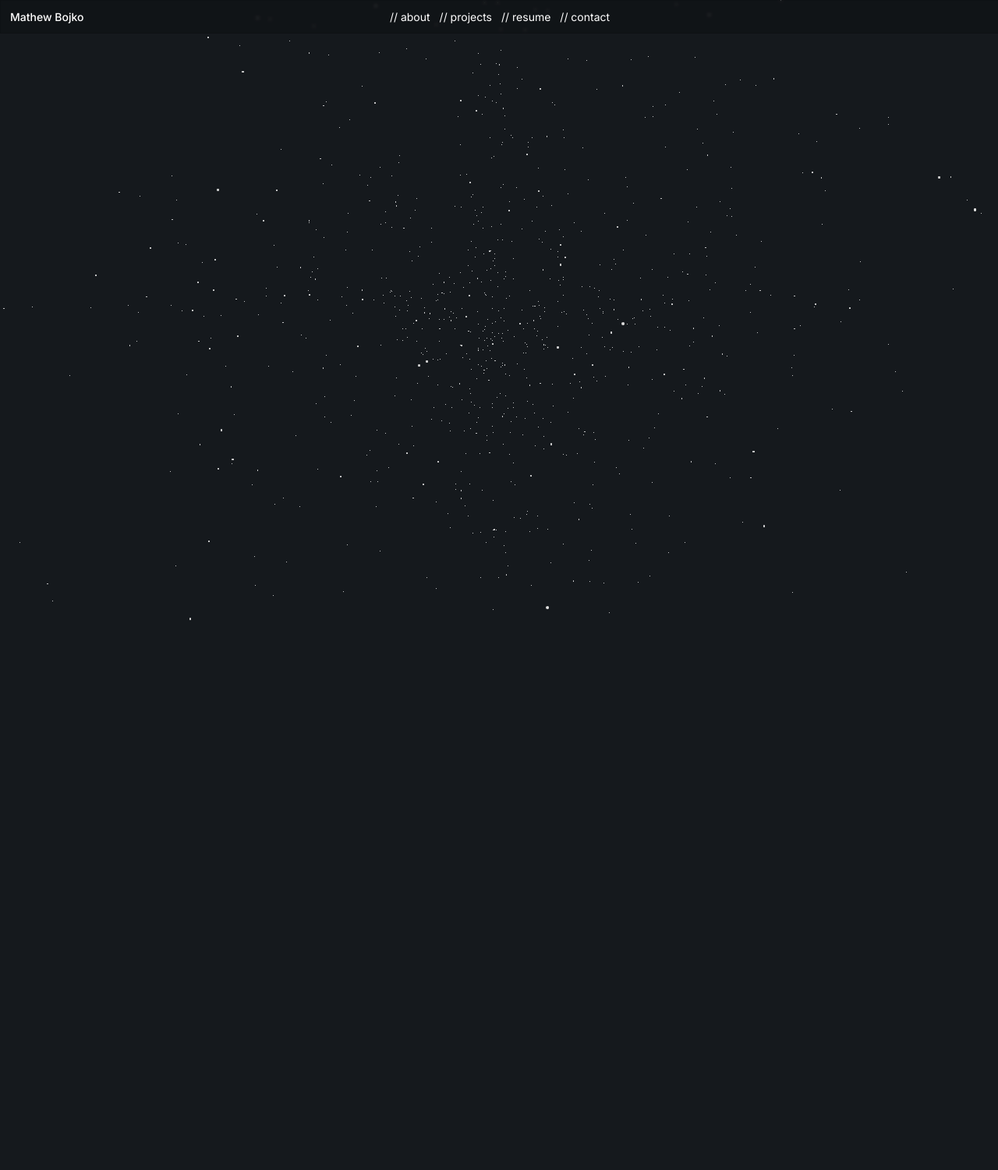
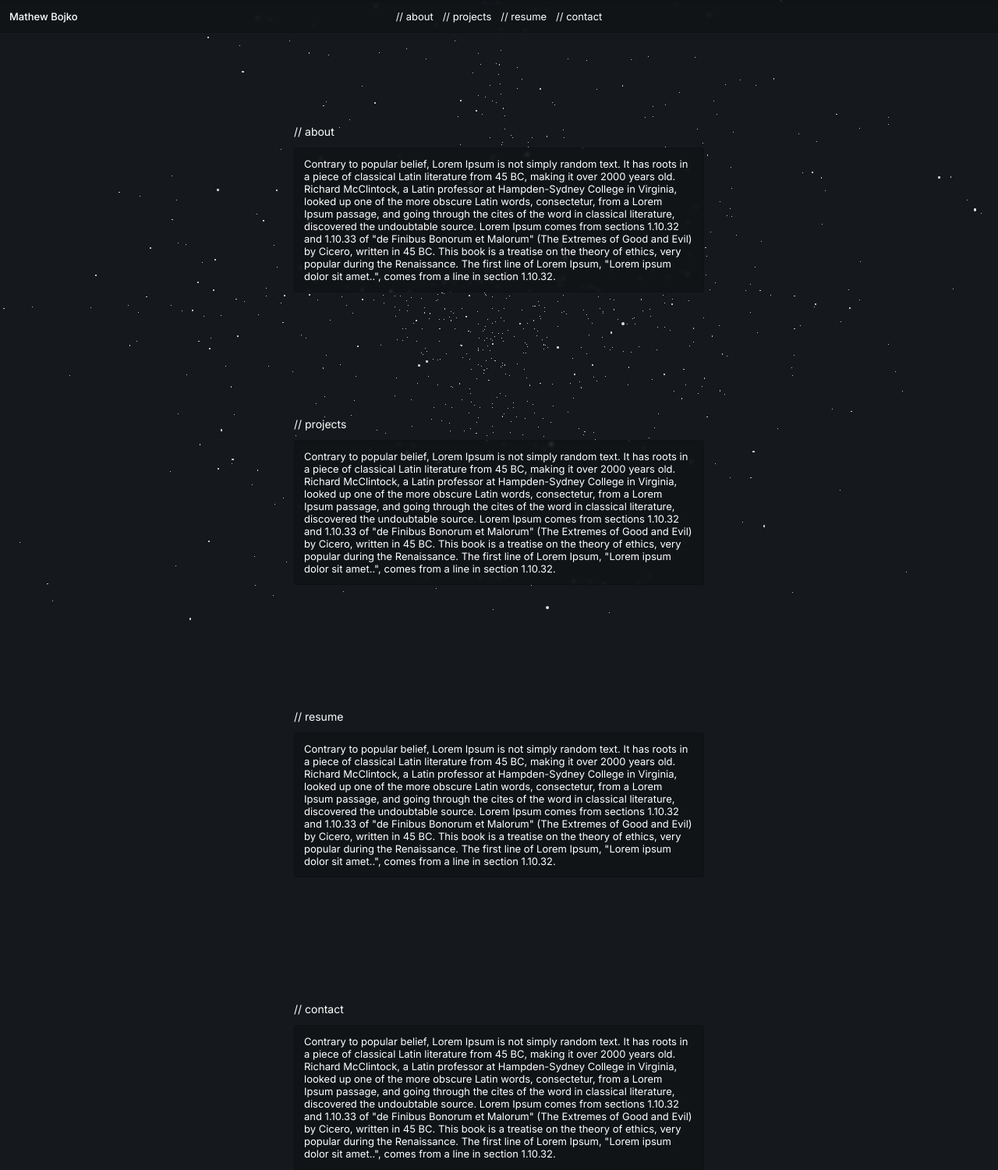
Before and after one commit to bmathus/portfolio-web, a website built with Vite: page index.html in a window 1280 px wide. Shown: the whole page at 78% size. Before the commit the page ends 800 px from the top, so only its background shows below. Built offline with nearby package versions, Linux system fonts and the light colour scheme.

Commit message:
sections prototyping

```diff
--- a/index.html
+++ b/index.html
@@ -15,13 +15,84 @@
   <body>
     <canvas id="app"></canvas>
     <main>
+      <div id="about" class="section">
+        <div class="heading">// about</div>
+        <div class="content">
+          Contrary to popular belief, Lorem Ipsum is not simply random text. It
+          has roots in a piece of classical Latin literature from 45 BC, making
+          it over 2000 years old. Richard McClintock, a Latin professor at
+          Hampden-Sydney College in Virginia, looked up one of the more obscure
+          Latin words, consectetur, from a Lorem Ipsum passage, and going
+          through the cites of the word in classical literature, discovered the
+          undoubtable source. Lorem Ipsum comes from sections 1.10.32 and
+          1.10.33 of "de Finibus Bonorum et Malorum" (The Extremes of Good and
+          Evil) by Cicero, written in 45 BC. This book is a treatise on the
+          theory of ethics, very popular during the Renaissance. The first line
+          of Lorem Ipsum, "Lorem ipsum dolor sit amet..", comes from a line in
+          section 1.10.32.
+        </div>
+      </div>
+
+      <div id="projects" class="section">
+        <div class="heading">// projects</div>
+        <div class="content">
+          Contrary to popular belief, Lorem Ipsum is not simply random text. It
+          has roots in a piece of classical Latin literature from 45 BC, making
+          it over 2000 years old. Richard McClintock, a Latin professor at
+          Hampden-Sydney College in Virginia, looked up one of the more obscure
+          Latin words, consectetur, from a Lorem Ipsum passage, and going
+          through the cites of the word in classical literature, discovered the
+          undoubtable source. Lorem Ipsum comes from sections 1.10.32 and
+          1.10.33 of "de Finibus Bonorum et Malorum" (The Extremes of Good and
+          Evil) by Cicero, written in 45 BC. This book is a treatise on the
+          theory of ethics, very popular during the Renaissance. The first line
+          of Lorem Ipsum, "Lorem ipsum dolor sit amet..", comes from a line in
+          section 1.10.32.
+        </div>
+      </div>
+
+      <div id="resume" class="section">
+        <div class="heading">// resume</div>
+        <div class="content">
+          Contrary to popular belief, Lorem Ipsum is not simply random text. It
+          has roots in a piece of classical Latin literature from 45 BC, making
+          it over 2000 years old. Richard McClintock, a Latin professor at
+          Hampden-Sydney College in Virginia, looked up one of the more obscure
+          Latin words, consectetur, from a Lorem Ipsum passage, and going
+          through the cites of the word in classical literature, discovered the
+          undoubtable source. Lorem Ipsum comes from sections 1.10.32 and
+          1.10.33 of "de Finibus Bonorum et Malorum" (The Extremes of Good and
+          Evil) by Cicero, written in 45 BC. This book is a treatise on the
+          theory of ethics, very popular during the Renaissance. The first line
+          of Lorem Ipsum, "Lorem ipsum dolor sit amet..", comes from a line in
+          section 1.10.32.
+        </div>
+      </div>
+
+      <div id="contact" class="section">
+        <div class="heading">// contact</div>
+        <div class="content">
+          Contrary to popular belief, Lorem Ipsum is not simply random text. It
+          has roots in a piece of classical Latin literature from 45 BC, making
+          it over 2000 years old. Richard McClintock, a Latin professor at
+          Hampden-Sydney College in Virginia, looked up one of the more obscure
+          Latin words, consectetur, from a Lorem Ipsum passage, and going
+          through the cites of the word in classical literature, discovered the
+          undoubtable source. Lorem Ipsum comes from sections 1.10.32 and
+          1.10.33 of "de Finibus Bonorum et Malorum" (The Extremes of Good and
+          Evil) by Cicero, written in 45 BC. This book is a treatise on the
+          theory of ethics, very popular during the Renaissance. The first line
+          of Lorem Ipsum, "Lorem ipsum dolor sit amet..", comes from a line in
+          section 1.10.32.
+        </div>
+      </div>
+
       <header>
         <div class="name">Mathew Bojko</div>
-
-        <div class="item">// about</div>
-        <div class="item">// projects</div>
-        <div class="item">// resume</div>
-        <div class="item">// contact</div>
+        <a href="#about" class="item">// about</a>
+        <a href="#projects" class="item">// projects</a>
+        <a href="#resume" class="item">// resume</a>
+        <a href="#contact" class="item">// contact</a>
       </header>
     </main>
     <script type="module" src="/main.js"></script>
--- a/main.js
+++ b/main.js
@@ -107,4 +107,5 @@ const animate = () => {
   particles.rotation.y = renderer.render(scene, camera);
   window.requestAnimationFrame(animate);
 };
+
 animate();
--- a/style.css
+++ b/style.css
@@ -4,12 +4,13 @@
 }
 
 :root {
+  scroll-behavior: smooth;
   height: 100vh;
   background-color: #15191d;
   font-family: Inter, ui-sans-serif, system-ui, -apple-system,
     BlinkMacSystemFont, Segoe UI, Roboto, Helvetica Neue, Arial;
   color: white;
-  font-size: 14px;
+  font-size: 13px;
   -webkit-font-smoothing: auto;
 }
 
@@ -23,17 +24,21 @@
 main {
   position: absolute;
   width: 100%;
+  height: 100%;
+  display: flex;
+  flex-direction: column;
+  align-items: center;
 }
 
 /* heading */
 
 header {
   display: flex;
-  position: relative;
+  position: fixed;
+  top: 0;
   align-items: center;
   justify-content: center;
   gap: 12px;
-
   -webkit-backdrop-filter: blur(2px);
   backdrop-filter: blur(2px);
   background: rgba(0, 0, 0, 0.2);
@@ -51,4 +56,30 @@ header .name {
 }
 
 header .item {
+  text-decoration: none;
+  color: inherit;
 }
+
+/* sections */
+
+main .section {
+  margin-top: 20vh;
+  margin-left: 12px;
+  margin-right: 12px;
+}
+
+main .section .heading {
+  font-size: 14px;
+}
+
+main .section .content {
+  padding: 12px;
+  max-width: 500px;
+  margin-top: 12px;
+
+  background: rgba(0, 0, 0, 0.2);
+  border: 1px solid rgba(0, 0, 0, 0.1);
+  border-radius: 4px;
+  -webkit-backdrop-filter: blur(2px);
+  backdrop-filter: blur(2px);
+}
```
